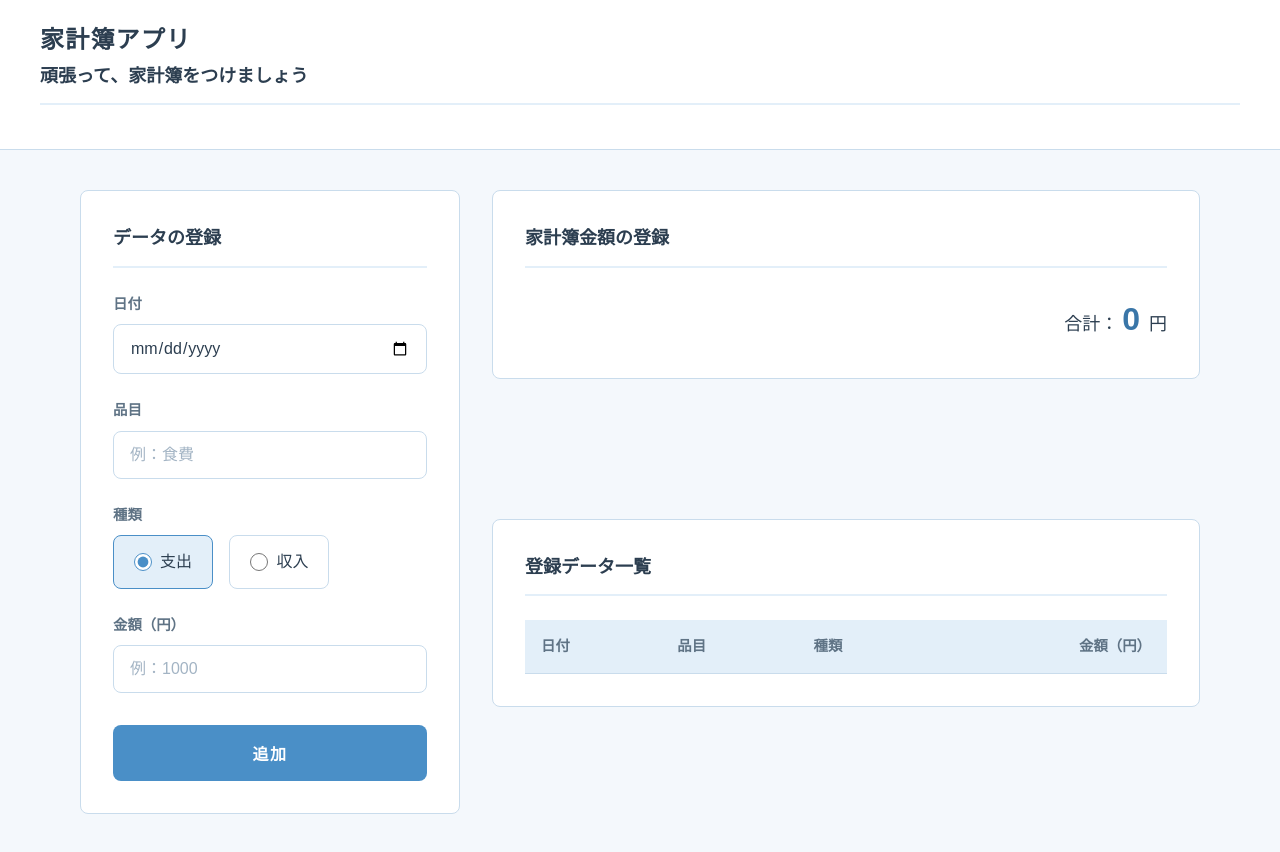
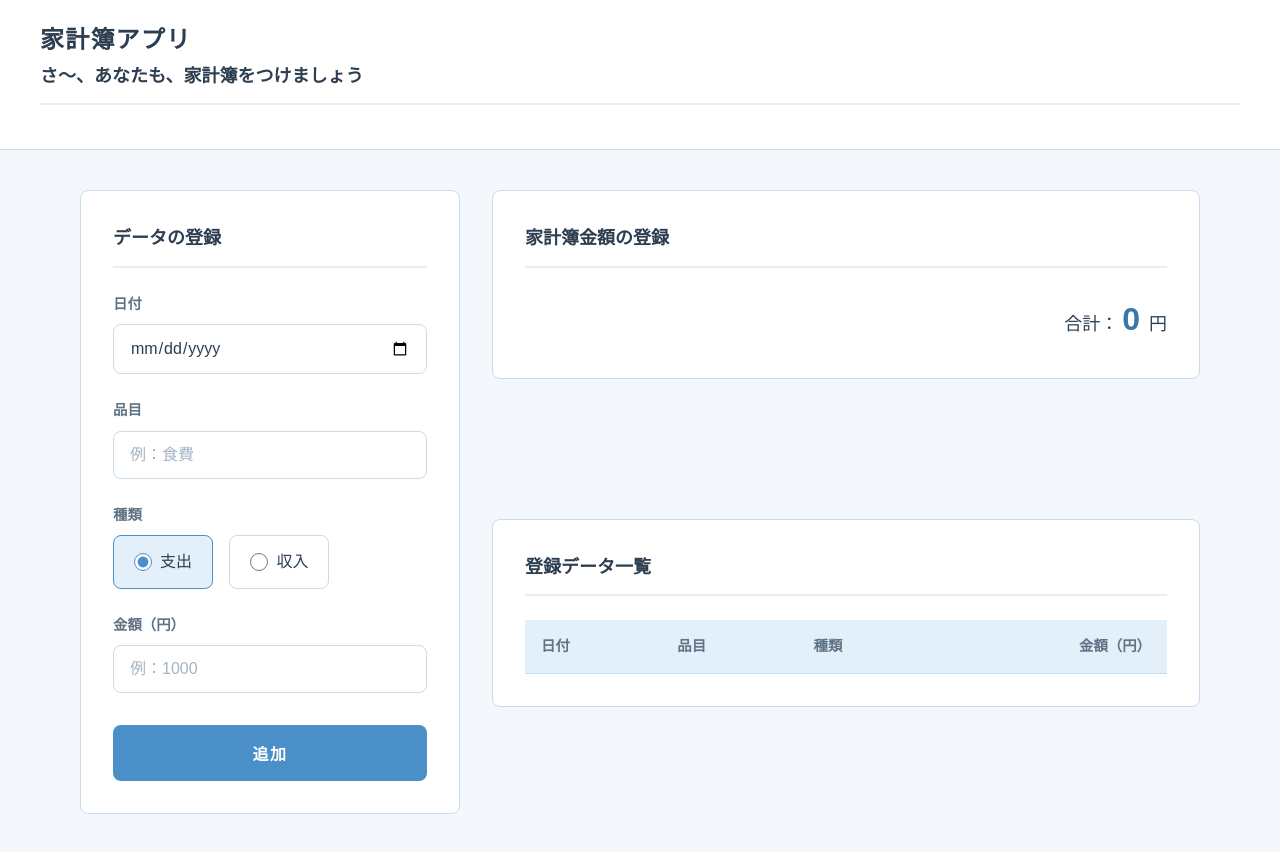
Before and after one commit to tkhk405/kakeibo-page, a plain HTML site: page index.html in a window 1280 px wide. Drawn offline with Linux system fonts and the light colour scheme.

Commit message:
サブタイトルの変更②

```diff
--- a/index.html
+++ b/index.html
@@ -10,7 +10,7 @@
 <body>
   <header>
     <h1>家計簿アプリ</h1>
-    <h2>頑張って、家計簿をつけましょう</h2>
+    <h2>さ〜、あなたも、家計簿をつけましょう</h2>
   </header>
 
   <main>
```
